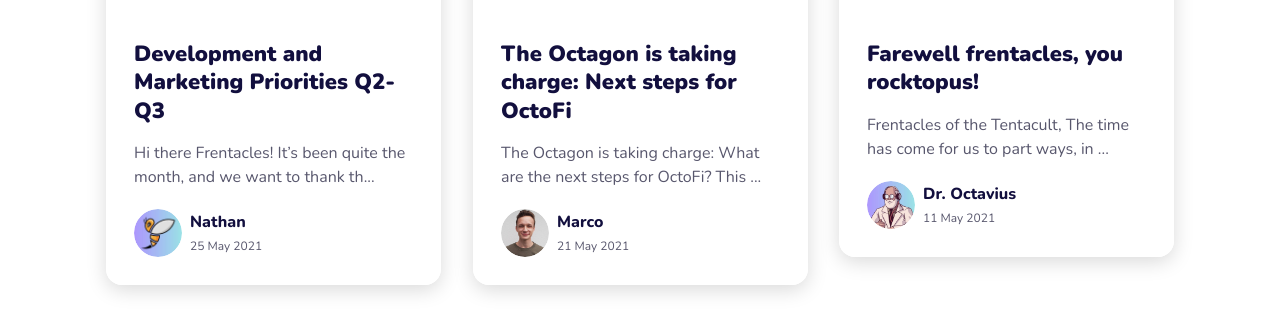
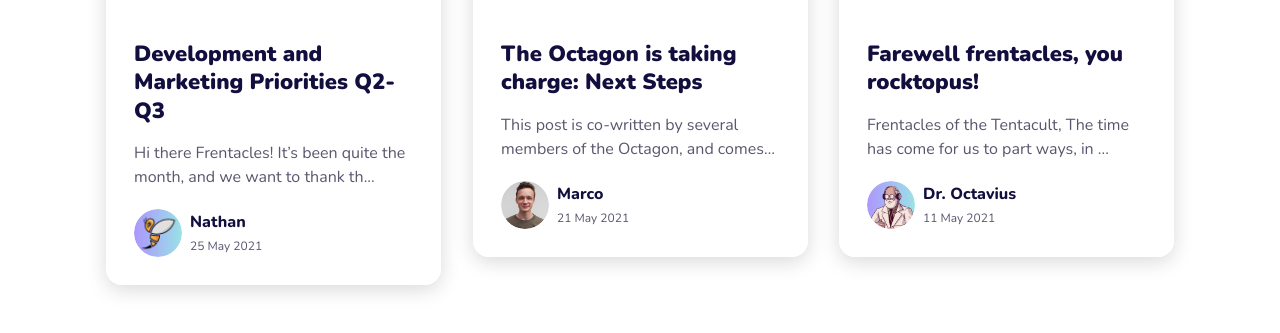
Before and after one commit to OctoFi/octodotfi, a Jekyll site: the page built from index.html, in a window 1280 px wide and 900 px high, scrolled down 3271 px, cut to the strip 221-631 px from the top of the window. Shown: the top 333 px of the strip. Built offline with Jekyll 4.4.1, drawn with Linux system fonts in a browser that asks for light colours.

Commit message:
Update post

```diff
--- a/_posts/2021-05-21-The-Octagon-is-taking-charge.md
+++ b/_posts/2021-05-21-The-Octagon-is-taking-charge.md
@@ -1,12 +1,10 @@
 ---
 layout: post
-title: 'The Octagon is taking charge: Next steps for OctoFi'
+title: 'The Octagon is taking charge: Next Steps'
 date: 2021-05-21 00:00:00
 author: marco
 image: '/images/35.jpg'
 ---
-
-## The Octagon is taking charge: What are the next steps for OctoFi?
 
 *This post is co-written by several members of the Octagon, and comes on behalf of the entire Octagon. We aim to restore trust and to show you how we're handling the cards we've been dealt. Our team and our community will simply not fold!*
 
```
